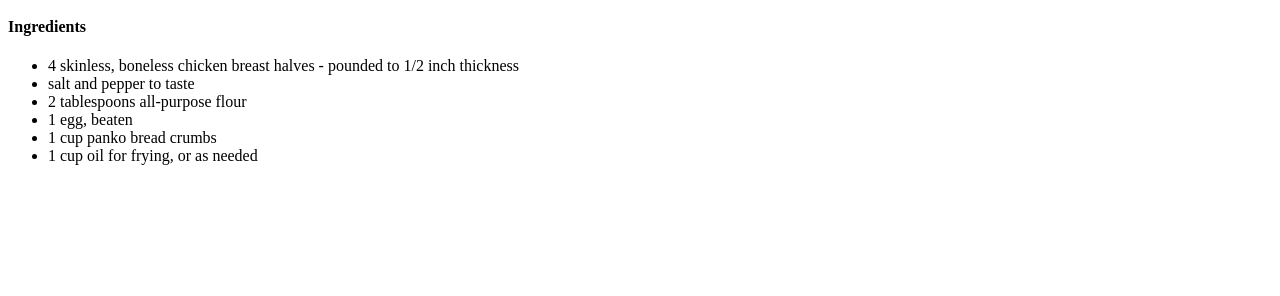
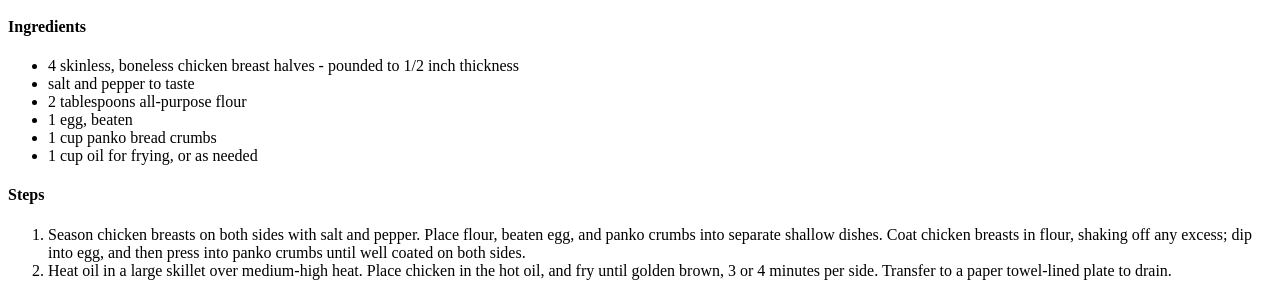
Before and after one commit to amburnzachary/odin-recipes, a plain HTML site: page recipes/katsu.html in a window 1280 px wide. Shown: the part 650-946 px from the top of the page. Before the commit the page ends 831 px from the top, so only its background shows below. Drawn offline with Linux system fonts and the light colour scheme.

Commit message:
Add steps list to katsu.html

```diff
--- a/recipes/katsu.html
+++ b/recipes/katsu.html
@@ -26,5 +26,18 @@
             <li>1 cup panko bread crumbs</li>
             <li>1 cup oil for frying, or as needed</li>
         </ul>
+        <h4>Steps</h4>
+        <ol>
+            <li>Season chicken breasts on both sides with salt and
+                pepper. Place flour, beaten egg, and panko crumbs
+                into separate shallow dishes. Coat chicken breasts
+                in flour, shaking off any excess; dip into egg, and
+                then press into panko crumbs until well coated on
+                both sides.</li>
+            <li>Heat oil in a large skillet over medium-high heat.
+                Place chicken in the hot oil, and fry until golden
+                brown, 3 or 4 minutes per side. Transfer to a paper
+                towel-lined plate to drain.</li>
+        </ol>
     </body>
 </html>
```
